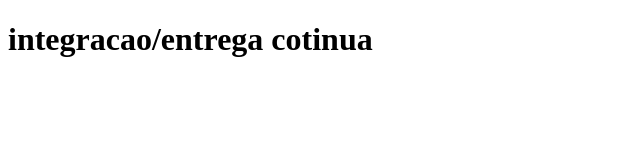
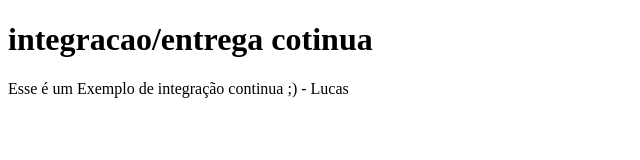
Before and after one commit to joaogvt/integracao, a plain HTML site: page index.html in a window 1280 px wide. Shown: the whole page, without its empty margins (0-640 px from the left). Drawn offline with Linux system fonts and the light colour scheme.

Commit message:
Alteração Texto

```diff
--- a/index.html
+++ b/index.html
@@ -8,5 +8,7 @@
 </head>
 <body>
     <h1>integracao/entrega cotinua</h1>
+
+    <p>Esse é um Exemplo de integração continua ;) - Lucas</p>
 </body>
 </html>
```
